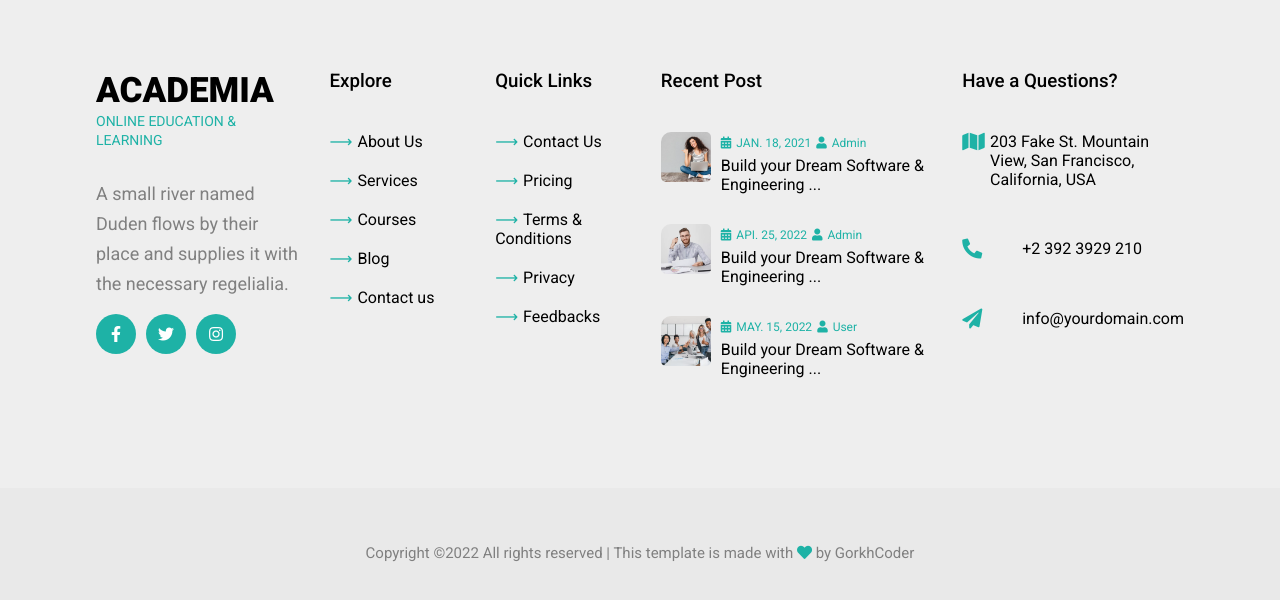
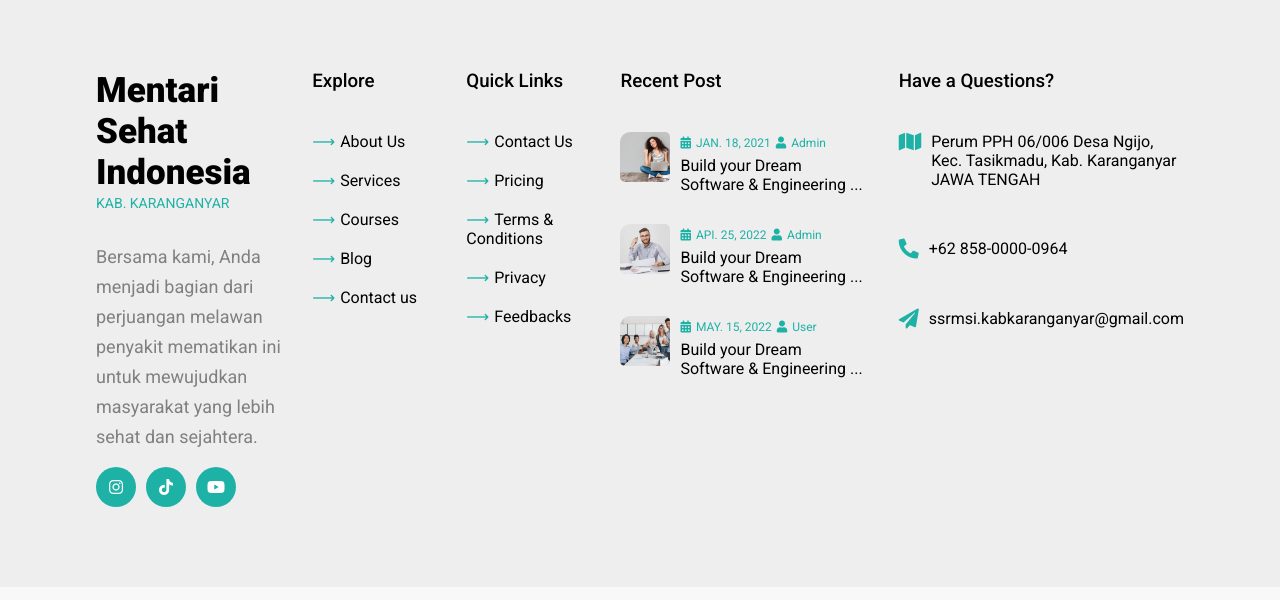
Before and after one commit to AndikaRisky31/frontend-msikaranganyar, a React (Create React App) app: page /contact in a window 1280 px wide. Shown: the part 1742-2342 px from the top of the page. Built offline with nearby package versions, Linux system fonts and the light colour scheme.

Commit message:
fix footer

```diff
--- a/src/components/common/footer/Footer.jsx
+++ b/src/components/common/footer/Footer.jsx
@@ -20,13 +20,18 @@ const Footer = () => {
       <footer>
         <div className='container padding'>
           <div className='box logo'>
-            <h1>ACADEMIA</h1>
-            <span>ONLINE EDUCATION & LEARNING</span>
-            <p>A small river named Duden flows by their place and supplies it with the necessary regelialia.</p>
-
-            <i className='fab fa-facebook-f icon'></i>
-            <i className='fab fa-twitter icon'></i>
-            <i className='fab fa-instagram icon'></i>
+            <h1>Mentari Sehat Indonesia</h1>
+            <span>KAB. KARANGANYAR</span>
+            <p>Bersama kami, Anda menjadi bagian dari perjuangan melawan penyakit mematikan ini untuk mewujudkan masyarakat yang lebih sehat dan sejahtera.</p>
+            <a href="https://www.instagram.com/_msi_karanganyar?igsh=MXN1MHM0enR6eTJydg==" target="_blank" rel="noopener noreferrer">
+              <i className='fab fa-instagram icon'></i>
+            </a>
+            <a href="https://www.tiktok.com/@msi.karanganyar?_t=8kf8aJTji1B&_r=1" target="_blank" rel="noopener noreferrer">
+              <i className='fab fa-tiktok icon'></i>
+            </a>
+            <a href="https://www.youtube.com/@msikab.karanganyar6795?si=9Qt2hFKiZiVqcgJD" target="_blank" rel="noopener noreferrer">
+              <i className='fab fa-youtube icon'></i>
+            </a>
           </div>
           <div className='box link'>
             <h3>Explore</h3>
@@ -73,26 +78,21 @@ const Footer = () => {
             <h3>Have a Questions?</h3>
             <ul>
               <li>
-                <i className='fa fa-map'></i>
-                203 Fake St. Mountain View, San Francisco, California, USA
+                <i class="fa fa-map"></i>
+                 <span> Perum PPH 06/006 Desa Ngijo, Kec. Tasikmadu, Kab. Karanganyar JAWA TENGAH</span>
               </li>
               <li>
                 <i className='fa fa-phone-alt'></i>
-                +2 392 3929 210
+                <span class="contact-info">+62 858-0000-0964</span>
               </li>
               <li>
                 <i className='fa fa-paper-plane'></i>
-                info@yourdomain.com
+                <span class="contact-info">ssrmsi.kabkaranganyar@gmail.com</span>
               </li>
             </ul>
           </div>
         </div>
       </footer>
-      <div className='legal'>
-        <p>
-          Copyright ©2022 All rights reserved | This template is made with <i className='fa fa-heart'></i> by GorkhCoder
-        </p>
-      </div>
     </>
   )
 }
--- a/src/components/common/footer/footer.css
+++ b/src/components/common/footer/footer.css
@@ -94,7 +94,7 @@ footer .last ul li {
   margin-bottom: 50px;
 }
 footer .last i {
-  width: 60px;
+  margin-right:10px;
   font-size: 20px;
   color: #1eb2a6;
 }
--- a/src/components/common/header/Head.jsx
+++ b/src/components/common/header/Head.jsx
@@ -11,16 +11,16 @@ const Head = () => {
           </div>
 
           <div className='social'>
-            <a href="https://www.facebook.com/" target="_blank">
+            <a href="https://www.facebook.com/" target="_blank" rel="noopener noreferrer">
               <i className='fab fa-facebook-f icon'></i>
             </a>
-            <a href="https://www.instagram.com/_msi_karanganyar?igsh=MXN1MHM0enR6eTJydg==" target="_blank">
+            <a href="https://www.instagram.com/_msi_karanganyar?igsh=MXN1MHM0enR6eTJydg==" target="_blank" rel="noopener noreferrer">
               <i className='fab fa-instagram icon'></i>
             </a>
-            <a href="https://www.tiktok.com/@msi.karanganyar?_t=8kf8aJTji1B&_r=1" target="_blank">
+            <a href="https://www.tiktok.com/@msi.karanganyar?_t=8kf8aJTji1B&_r=1" target="_blank" rel="noopener noreferrer">
               <i className='fab fa-tiktok icon'></i>
             </a>
-            <a href="https://www.youtube.com/@msikab.karanganyar6795?si=9Qt2hFKiZiVqcgJD" target="_blank">
+            <a href="https://www.youtube.com/@msikab.karanganyar6795?si=9Qt2hFKiZiVqcgJD" target="_blank" rel="noopener noreferrer">
               <i className='fab fa-youtube icon'></i>
             </a>
           </div>
--- a/src/components/common/header/Header.jsx
+++ b/src/components/common/header/Header.jsx
@@ -35,7 +35,7 @@ const Header = () => {
             </li>
           </ul>
           <div className='start'>
-            <div className='button'>GET CERTIFICATE</div>
+            <div className='button'>BERSAMA MELAWAN TBC</div>
           </div>
           <button className='toggle' onClick={() => setClick(!click)}>
             {click ? <i className='fa fa-times'> </i> : <i className='fa fa-bars'></i>}
--- a/src/components/contact/Contact.jsx
+++ b/src/components/contact/Contact.jsx
@@ -65,10 +65,10 @@ const Contact = () => {
 
             <h3>Follow us here</h3>
             <span>
-              <a href="https://www.facebook.com/" target="_blank">FACEBOOK </a>
-              <a href="https://www.instagram.com/_msi_karanganyar?igsh=MXN1MHM0enR6eTJydg==" target="_blank">INSTAGRAM </a>
-              <a href="https://www.youtube.com/@msikab.karanganyar6795?si=9Qt2hFKiZiVqcgJD" target="_blank">YOUTUBE </a>
-              <a href="https://www.tiktok.com/" target="_blank">TIKTOK </a>
+              <a href="https://www.facebook.com/" target="_blank" rel="noopener noreferrer">FACEBOOK </a>
+              <a href="https://www.instagram.com/_msi_karanganyar?igsh=MXN1MHM0enR6eTJydg==" target="_blank" rel="noopener noreferrer">INSTAGRAM </a>
+              <a href="https://www.youtube.com/@msikab.karanganyar6795?si=9Qt2hFKiZiVqcgJD" target="_blank" rel="noopener noreferrer">YOUTUBE </a>
+              <a href="https://www.tiktok.com/" target="_blank" rel="noopener noreferrer">TIKTOK </a>
             </span>
           </div>
         </div>
```
